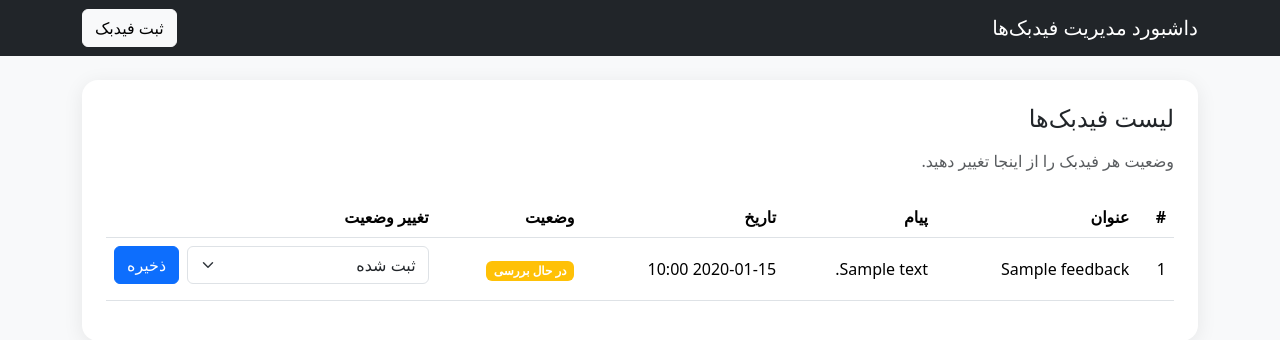
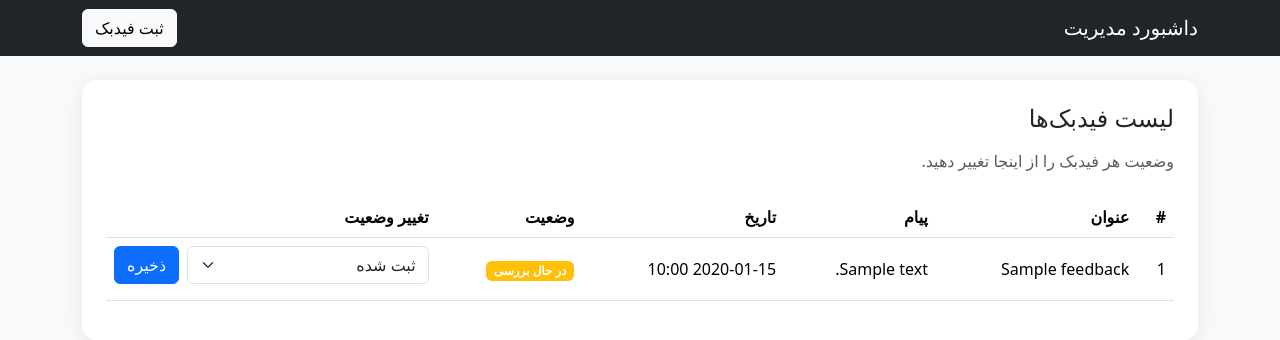
Before and after one commit to Fargolnz/Feedback-Board, a FastAPI app: page /dashboard in a window 1280 px wide. Shown: the top 340 px of the page. Run offline with FastAPI, Linux system fonts and the light colour scheme; tables that the repository leaves empty hold one stand-in row (values such as "Sample post").

Commit message:
add README and screenshots

```diff
--- a/app/templates/dashboard.html
+++ b/app/templates/dashboard.html
@@ -11,7 +11,7 @@
     <body>
         <nav class="navbar navbar-expand-lg navbar-dark bg-dark mb-4">
             <div class="container">
-                <span class="navbar-brand">داشبورد مدیریت فیدبک‌ها</span>
+                <span class="navbar-brand">داشبورد مدیریت</span>
                 <div class="navbar-nav ms-auto">
                     <a class="btn btn-light" href="/">ثبت فیدبک</a>
                 </div>
```
Also changed, not shown: README.md (added), 2 other files.
